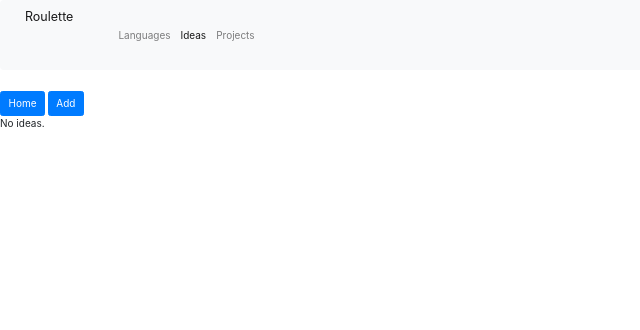
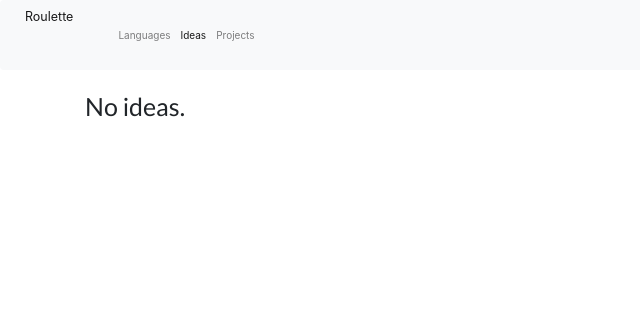
Before and after one commit to Bownairo/roulette, a Django app: page /core/ideas/ in a window 1280 px wide. Shown: the top 330 px of the page, without its empty margins (0-640 px from the left). Run offline with Django 3.2, Linux system fonts and the light colour scheme; data that the repository does not hold is empty; some libraries are stand-ins or nearby versions.

Commit message:
Rewrite list views

```diff
--- a/roulette/core/templates/core/idea_list.html
+++ b/roulette/core/templates/core/idea_list.html
@@ -2,17 +2,17 @@
 
 {% include 'core/header.html' with page='ideas' only %}
 
-{% url 'core:index' as home %}
-{% url 'core:idea-add' as add %}
-{% bootstrap_button content='Home' button_type='link' button_class='btn-primary' href=home %}
-{% bootstrap_button content='Add' button_type='link' button_class='btn-primary' href=add %}
 
-<div class="list-group">
-{% for idea in idea_list %}
-    <a class="list-group-item" href="{% url 'core:idea' idea.id %}"/>{% if idea.thumbnail %}<img src="{{ idea.thumbnail.url }}" alt="thumb" height="100" width="100" class="img-thumbnail">{% endif %} {{ idea.name }}</a>
-{% empty %}
-    <div>No ideas.</div>
-{% endfor %}
+<div class="container">
+    {% for idea in idea_list %}
+    <div class="row justify-content-center">
+        <div class="col">
+            <a class="list-group-item" href="{% url 'core:idea' idea.id %}"/>{% if idea.thumbnail %}<img src="{{ idea.thumbnail.url }}" alt="thumb" height="100" width="100" class="img-thumbnail">{% endif %} {{ idea.name }}</a>
+        </div>
+    </div>
+    {% empty %}
+    <h1>No ideas.</h1>
+    {% endfor %}
 </div>
 
 {% include 'core/footer.html' %}
```
Also changed, not shown: roulette/core/templates/core/language_list.html (+10 -11 lines), roulette/core/templates/core/project_list.html (+10 -11 lines).
